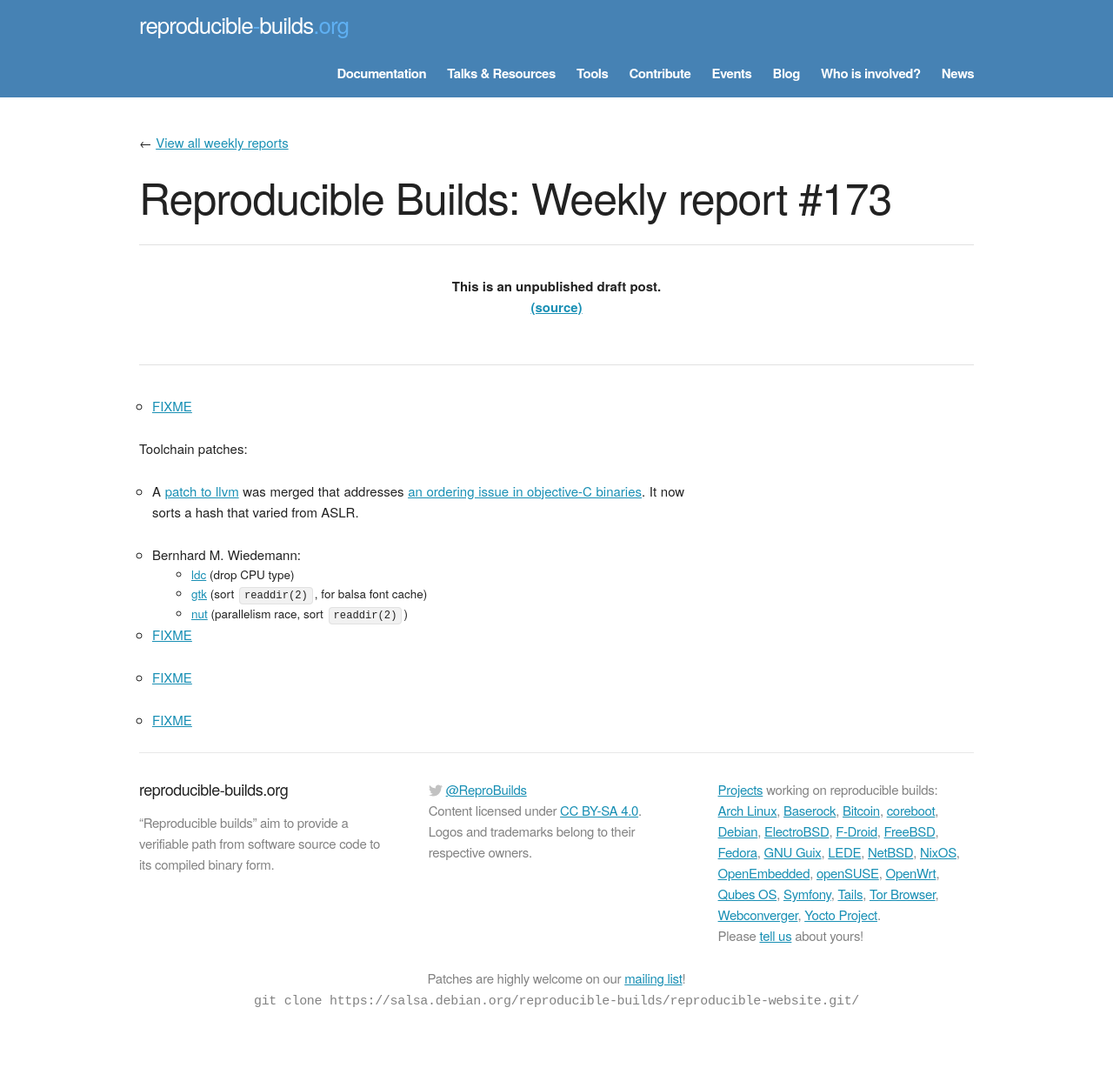
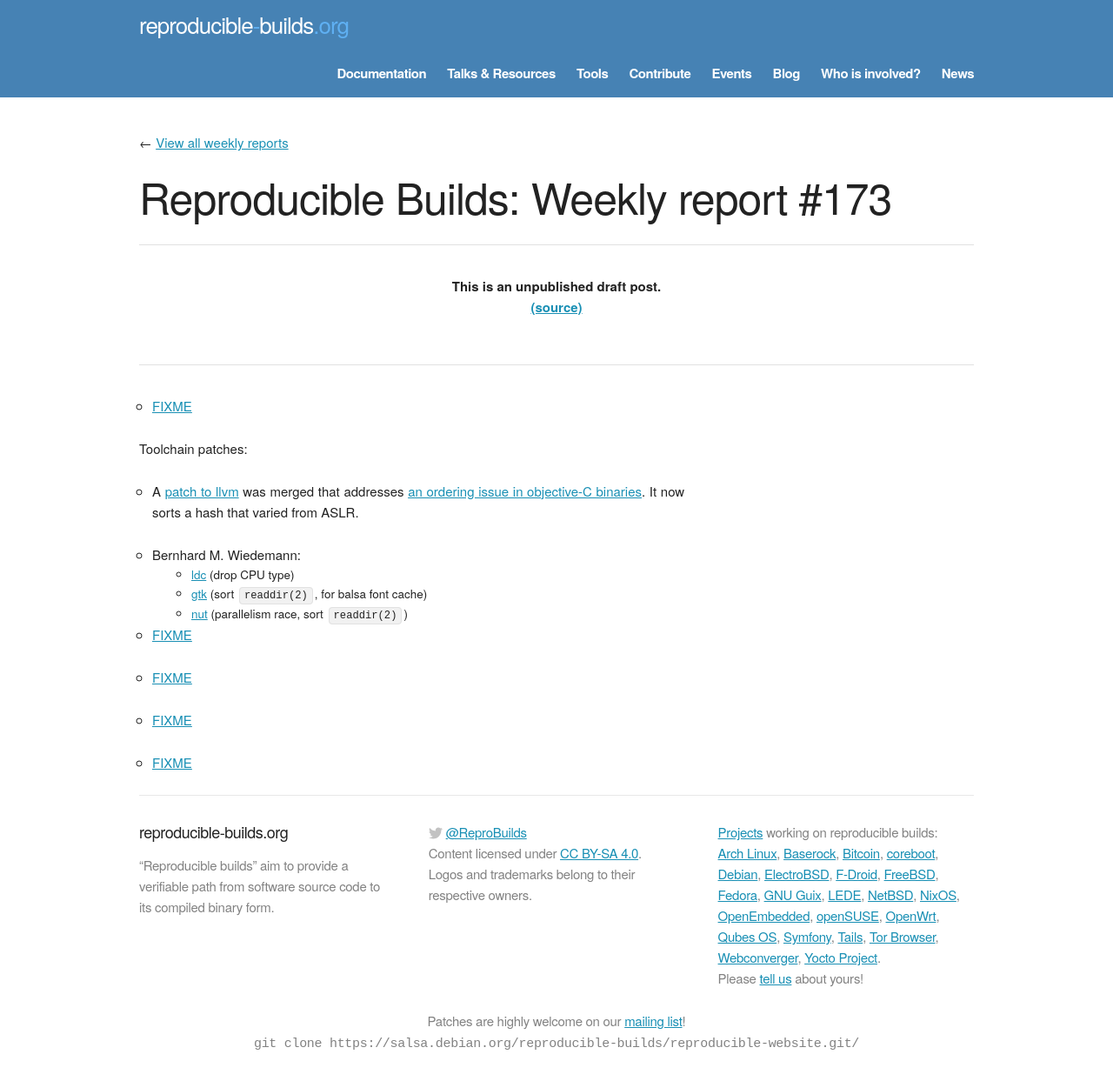
Before and after one commit to prototypefund/reproducible-website, a Jekyll site: the page built from _blog/posts/173.md, in a window 1280 px wide. Shown: the whole page at 87% size. Built offline with Jekyll 4.4.1, drawn with Linux system fonts in a browser that asks for light colours; some web fonts are replaced; before the commit the page ends 1194 px from its top, so only the background shows below that.

Commit message:
173 += https://lists.reproducible-builds.org/pipermail/rb-general/2018-August/001105.html

```diff
--- a/_blog/posts/173.md
+++ b/_blog/posts/173.md
@@ -19,3 +19,5 @@
 * [FIXME](https://bugzilla.gnome.org/show_bug.cgi?id=784738#c3)
 
 * [FIXME](https://github.com/jekyll/jekyll/pull/7187)
+
+* [FIXME](https://lists.reproducible-builds.org/pipermail/rb-general/2018-August/001105.html)
```
